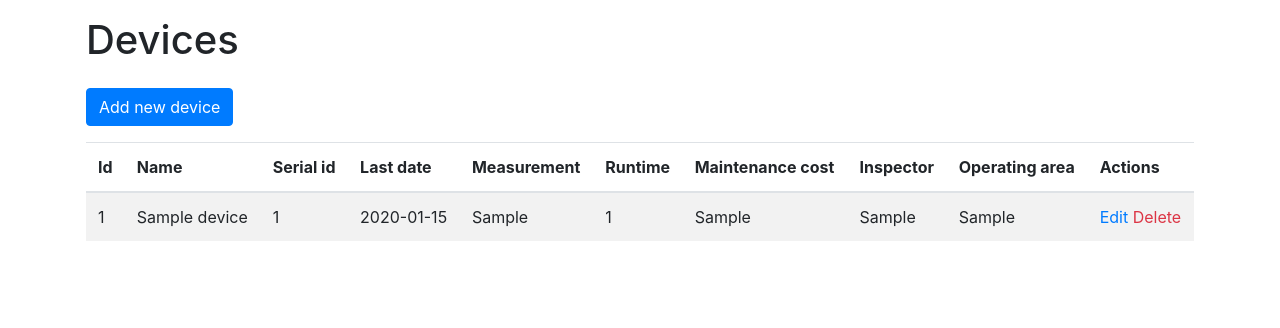
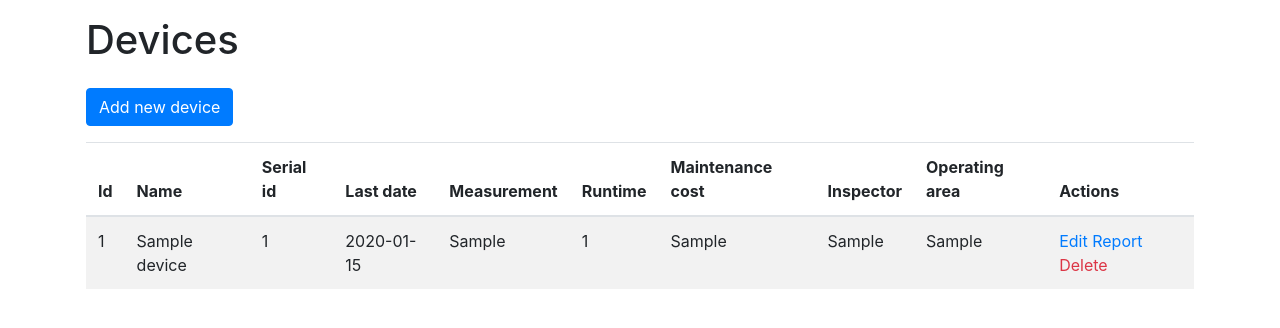
Before and after one commit to Skripterr/cursan, a Flask app: page /devices in a window 1280 px wide. Shown: the part 56-384 px from the top of the page. Run offline with Flask 3, Linux system fonts and the light colour scheme; a user stored in the database is signed in; tables that the repository leaves empty hold one stand-in row (values such as "Sample post"); some libraries are stand-ins or nearby versions.

Commit message:
Added report generating.

```diff
--- a/app.py
+++ b/app.py
@@ -1,4 +1,4 @@
-from flask import Flask, render_template, redirect, url_for, flash, abort
+from flask import Flask, render_template, redirect, url_for, flash, abort, Response
 from flask_sqlalchemy import SQLAlchemy
 from flask_login import LoginManager, UserMixin, login_user, logout_user, login_required, current_user
 from flask_wtf import FlaskForm
@@ -6,6 +6,7 @@ from wtforms import StringField, IntegerField, PasswordField, SubmitField, Boole
 from wtforms.validators import DataRequired, Email, EqualTo, ValidationError
 from flask_bootstrap import Bootstrap
 import datetime
+from reportlab.pdfgen import canvas
 
 app = Flask(__name__)
 app.config['SECRET_KEY'] = 'secret-key'
@@ -158,5 +159,29 @@ def delete(device_id):
     flash('Device has been deleted successfully!')
     return redirect(url_for('devices'))
 
+@app.route('/report/<int:device_id>', methods=['GET', 'POST'])
+@login_required
+def report(device_id):
+    device = Device.query.get_or_404(device_id)
+    c = canvas.Canvas(f'device_№{device.id}_report.pdf')
+    c.setFont('Helvetica-Bold', 20)
+    c.drawString(100, 750, 'Device Report')
+    c.setFont('Helvetica', 12)
+    c.drawString(50, 700, f'Identificator: {device.id}')
+    c.drawString(50, 680, f'Name: {device.name}')
+    c.drawString(50, 660, f'Date of measurement: {device.date}')
+    c.drawString(50, 640, f'Measurement: {device.measurement}')
+    c.drawString(50, 620, f'Runtime: {device.runtime}')
+    c.drawString(50, 600, f'Cost of measurement: {device.cost}')
+    c.drawString(50, 580, f'Measurement inspector: {device.inspector}')
+    c.drawString(50, 560, f'Device area: {device.area}')
+
+    c.save()
+
+    with open(f'device_№{device.id}_report.pdf', 'rb') as pdf_file:
+        response = Response(pdf_file, mimetype='application/pdf')
+        response.headers.set('Content-Disposition', 'inline', filename='device_№{device.id}_report.pdf')
+        return response
+
 if __name__ == '__main__':
     app.run(debug=True)
--- a/templates/devices.html
+++ b/templates/devices.html
@@ -34,6 +34,7 @@
             <td>{{ device.area }}</td>
             <td>
                 <a class="text-primary" href="{{ url_for('edit', device_id=device.id) }}">Edit</a>
+                <a class="text-primary" href="{{ url_for('report', device_id=device.id) }}">Report</a>
                 <a class="text-danger" href="{{ url_for('delete', device_id=device.id) }}">Delete</a>
             </td>
         </tr>
```
